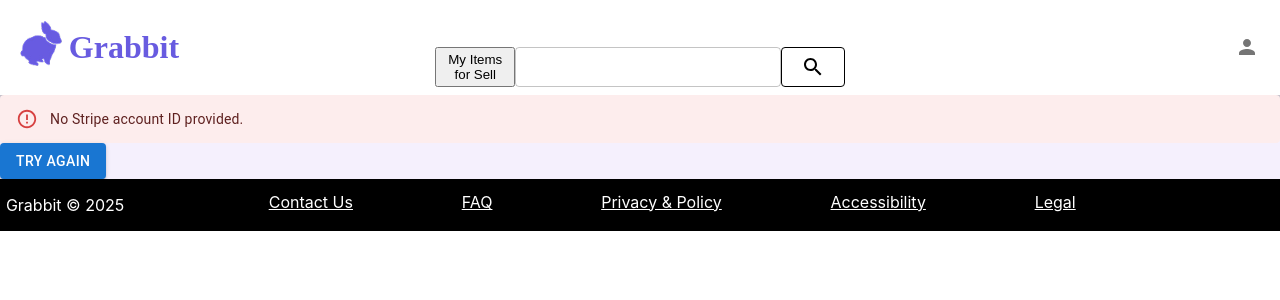
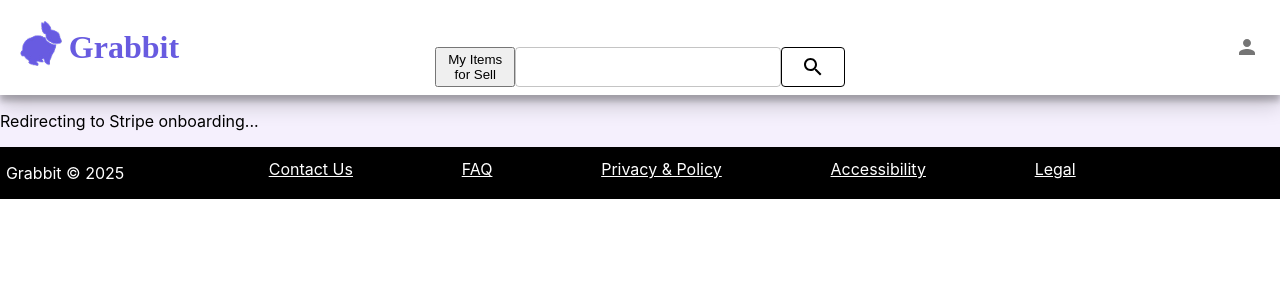
Before and after one commit to hliwudnew/Grabbit, a React (Create React App) app in the folder react-grabbit/: page /onboarding in a window 1280 px wide. Shown: the top 300 px of the page. Built offline with nearby package versions, Linux system fonts and the light colour scheme.

Commit message:
update
connects to github onboardinng for new user

```diff
--- a/react-grabbit/src/App.js
+++ b/react-grabbit/src/App.js
@@ -158,9 +158,8 @@ function App() {
               <Route path="/messages" element={<MessagesPage user={user} />} />
               <Route path="/details" element={<DetailsPage user={user} />} />
               <Route path="/create" element={<PostPage />} />
+              <Route path="/onboarding" element={<StripeOnboarding />} />
               <Route path="/*" element={<ErrorPage />} />
-              // Inside your Routes (make sure to import StripeOnboarding)
-<Route path="/onboarding" element={<StripeOnboarding stripeAccountId={user?.stripeAccountId} />} />
             </Routes>
           </EditWatchBadge.Provider>
         </EditWatchlist.Provider>
--- a/react-grabbit/src/Components/StripeOnboarding.js
+++ b/react-grabbit/src/Components/StripeOnboarding.js
@@ -1,50 +1,39 @@
 // src/Components/StripeOnboarding.js
-import React, { useEffect, useState } from 'react';
-import { Alert, Button } from '@mui/material';
+import React, { useEffect } from 'react';
+import { useSearchParams } from 'react-router-dom';
 
-function StripeOnboarding({ stripeAccountId }) {
-  const [loading, setLoading] = useState(true);
-  const [error, setError] = useState('');
-
-  const handleOnboard = async () => {
-    try {
-      const response = await fetch('http://localhost:5004/api/account-link', {
-        method: 'POST',
-        headers: { 'Content-Type': 'application/json' },
-        body: JSON.stringify({ account: stripeAccountId }),
-      });
-      const data = await response.json();
-      if (!response.ok) {
-        throw new Error(data.error || 'Failed to create account link');
-      }
-      // Redirect to Stripe-hosted onboarding page
-      window.location.href = data.url;
-    } catch (err) {
-      setError(err.message);
-      setLoading(false);
-    }
-  };
+function StripeOnboarding() {
+  const [searchParams] = useSearchParams();
+  const accountId = searchParams.get("accountId");
 
   useEffect(() => {
-    if (stripeAccountId) {
-      handleOnboard();
-    } else {
-      setError('No Stripe account ID provided.');
-      setLoading(false);
+    async function onboard() {
+      if (!accountId) {
+        console.error("No account ID provided for onboarding");
+        return;
+      }
+      try {
+        const response = await fetch("http://localhost:5004/api/account-link", {
+          method: "POST",
+          headers: { "Content-Type": "application/json" },
+          body: JSON.stringify({ account: accountId })
+        });
+        const data = await response.json();
+        if (data.url) {
+          window.location.href = data.url;
+        } else {
+          console.error("No onboarding URL received", data);
+        }
+      } catch (error) {
+        console.error("Error during Stripe onboarding:", error);
+      }
     }
-  }, [stripeAccountId]);
+    onboard();
+  }, [accountId]);
 
   return (
     <div>
-      {loading && <p>Redirecting to Stripe onboarding...</p>}
-      {error && (
-        <>
-          <Alert severity="error">{error}</Alert>
-          <Button variant="contained" onClick={handleOnboard}>
-            Try Again
-          </Button>
-        </>
-      )}
+      <p>Redirecting to Stripe onboarding...</p>
     </div>
   );
 }
--- a/react-grabbit/src/Pages/CreateAccountPage.js
+++ b/react-grabbit/src/Pages/CreateAccountPage.js
@@ -1,8 +1,8 @@
 // src/Pages/CreateAccountPage.js
-import "../Styles/CreateAccountPage.css";
+import React, { useState } from 'react';
 import { Button, TextField, Alert } from "@mui/material";
 import { useNavigate } from "react-router-dom";
-import React, { useState } from "react";
+import "../Styles/CreateAccountPage.css";
 
 function CreateAccountPage({callBack,setWatch,setWatchIcon}){
   const navigate = useNavigate();
@@ -29,11 +29,19 @@ function CreateAccountPage({callBack,setWatch,setWatchIcon}){
         console.error("Error creating account:", json);
         return;
       }
-      console.log("Response:", json);
+      // Save the token and user data
+      localStorage.setItem("jwtToken", json.token);
+      localStorage.setItem("user", JSON.stringify(json));
+
+      // Redirect to Stripe onboarding if stripeAccountId is present
+      if (json.stripeAccountId) {
+        // Assuming you have a route for '/onboarding' in your React Router
+        navigate(`/onboarding?accountId=${json.stripeAccountId}`);
+      } else {
+        navigate("/account");
+      }
+
       requestCreateWatchlist(json.token);
-      // After successful registration, redirect to the onboarding page.
-      // Pass the user object (which includes stripeAccountId) via state or store it globally.
-      navigate("/onboarding", { state: { user: json } });
     } catch (error) {
       console.error("Request failed:", error);
       setErrorMsg("Request failed. Please try again.");
@@ -189,27 +197,24 @@ function CreateAccountPage({callBack,setWatch,setWatchIcon}){
           <TextField
             label="Email"
             variant="outlined"
-            sx={{ input: { color: "#685BE0" } }}
-            className="account-input"
             value={email}
             onChange={(e) => setEmail(e.target.value)}
+            className="account-input"
           />
           <TextField
             label="Username"
             variant="outlined"
-            sx={{ input: { color: "#685BE0" } }}
-            className="account-input"
             value={username}
             onChange={(e) => setUsername(e.target.value)}
+            className="account-input"
           />
           <TextField
             label="Password"
             type="password"
             variant="outlined"
-            sx={{ input: { color: "#685BE0" } }}
-            className="account-input"
             value={password}
             onChange={(e) => setPassword(e.target.value)}
+            className="account-input"
           />
         </div>
         {errorMsg && <Alert severity="error">{errorMsg}</Alert>}
@@ -225,6 +230,6 @@ function CreateAccountPage({callBack,setWatch,setWatchIcon}){
       </div>
     </div>
   );
-};
+}
 
 export default CreateAccountPage;
```
Also changed, not shown: 2 other files (tests, documents, lock files or other folders).
